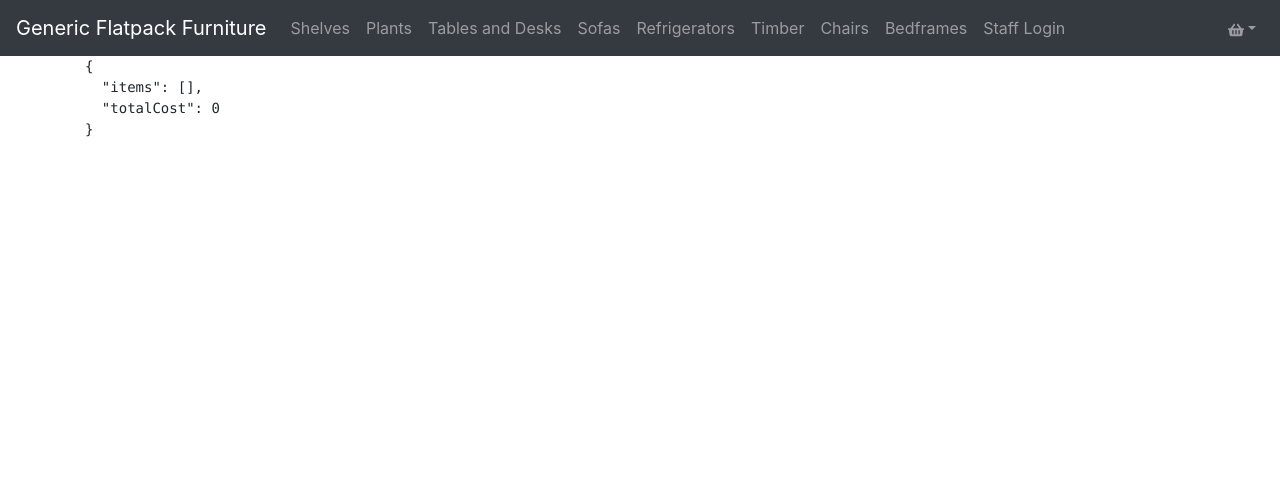
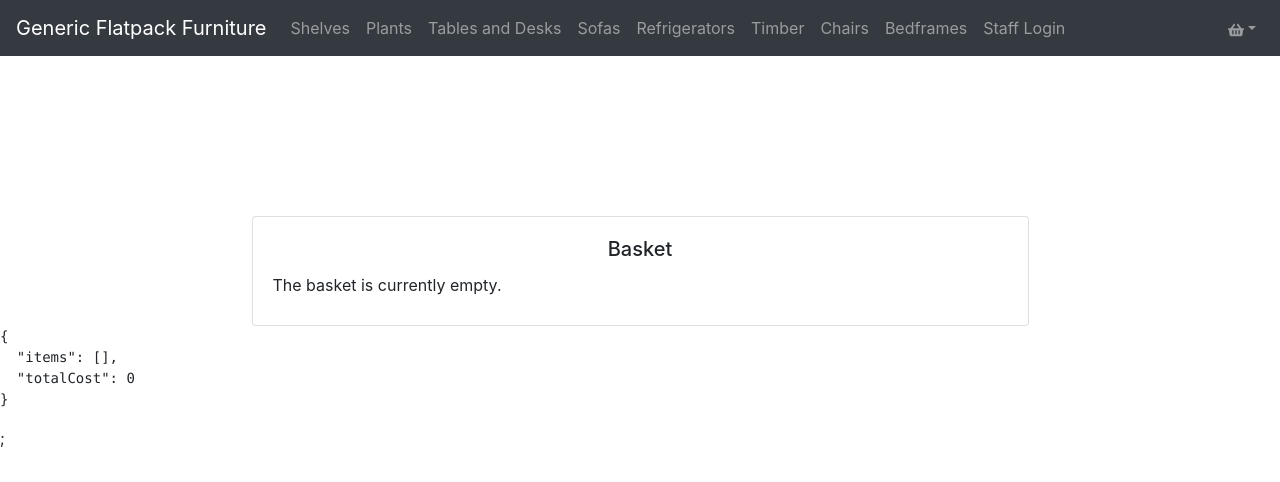
Before and after one commit to vlee489/AC32006-Databases, a Next.js app in the folder web/: page /customer/basket in a window 1280 px wide. Shown: the top 482 px of the page. Built offline with nearby package versions, Linux system fonts and the light colour scheme.

Commit message:
Added basic basket structure

```diff
--- a/web/pages/customer/basket.jsx
+++ b/web/pages/customer/basket.jsx
@@ -1,14 +1,75 @@
-import React, { useContext, useEffect } from 'react';
+import { useContext } from 'react';
 import Head from 'next/head';
-import Cookies from 'js-cookie';
-import { Container } from 'react-bootstrap';
+import Link from 'next/link';
+import { useRouter } from 'next/router';
+
+import BasketContext from '../../contexts/basket';
+
+import { Container, Card, Button, Col, Row, Form } from 'react-bootstrap';
 import Navigation from '../../components/navigation';
 import styles from '../../styles/customer/Basket.module.scss';
+
 import basketActions from '../../basketActions';
-import BasketContext from '../../contexts/basket';
+import routes from '../../routes';
+
+
 
 const BasketPage = () => {
   const { basket, dispatch } = useContext(BasketContext);
+
+  const getProductFromBasket = product => (
+		basket.items.find(item => item.ProductID === product.ProductID)
+	)
+
+  const removeOneFromBasket = product => {
+    dispatch({ type: basketActions.removeProduct, product: product });
+  }
+
+  const removeAllFromBasket = product => {
+    dispatch({ type: basketActions.removeAllProduct, product: product });
+  }
+
+  const BasketItem = ({item}) => {
+    return (
+      <div>
+        <Row>
+					<Col>
+						<Button variant="primary" onClick={() => removeAllFromBasket(item)}>X</Button>
+					</Col>
+          <Col>
+            <p>
+              <Card.Img className={styles.cardImage} variant="top" src={item.ImageURL} />
+            </p>
+          </Col>
+				  <Col>
+            <p>{item.Name}</p>
+          </Col>
+          <Col>
+            <p>{item.Quantity}</p>
+          </Col>
+          <Col>
+            <p>{item.Dimensions}</p>
+          </Col>
+          <Col>
+            <p>{"£"+item.Price}</p>
+          </Col>
+        </Row>
+      </div>
+    )
+  }
+
+  const BasketGroup = ({ basket }) => {
+		if (basket.items.length <= 0) return ( <Form><Form.Label>The basket is currently empty.</Form.Label></Form> )
+		return (
+			<div>
+				{
+          basket.items.map((item, i) => (
+          <BasketItem item={item} key={i} />
+          ))
+        }
+			</div>
+		)
+	}
 
   return (
     <div className={styles.container}>
@@ -19,9 +80,18 @@ const BasketPage = () => {
 
       <main className={styles.main}>
         <Navigation />
-        <Container>
-          <pre>{JSON.stringify(basket, null, 2)}</pre>
+
+        <Container className={styles.Container}>
+          <Card className={styles.BasketCard}>
+            <Card.Body>
+              <Card.Title className="text-center">Basket</Card.Title>
+              <BasketGroup basket={basket}/>
+
+            </Card.Body>
+          </Card>
         </Container>
+
+        <pre>{JSON.stringify(basket, null, 2)}</pre>;
       </main>
     </div>
   )
--- a/web/styles/customer/Basket.module.scss
+++ b/web/styles/customer/Basket.module.scss
@@ -0,0 +1,18 @@
+.BasketCard {
+    margin: 0 auto;
+    margin-top: 20vh;
+    width: 70%;
+    // justify-content: center;
+    // flex-shrink: 0;
+}
+
+ .container {
+//      justify-content: center;
+//      display: flex;
+//      align-items: center;
+//      height: 100%;
+}
+
+// .fullRow {
+//     margin: auto;
+// }
```
